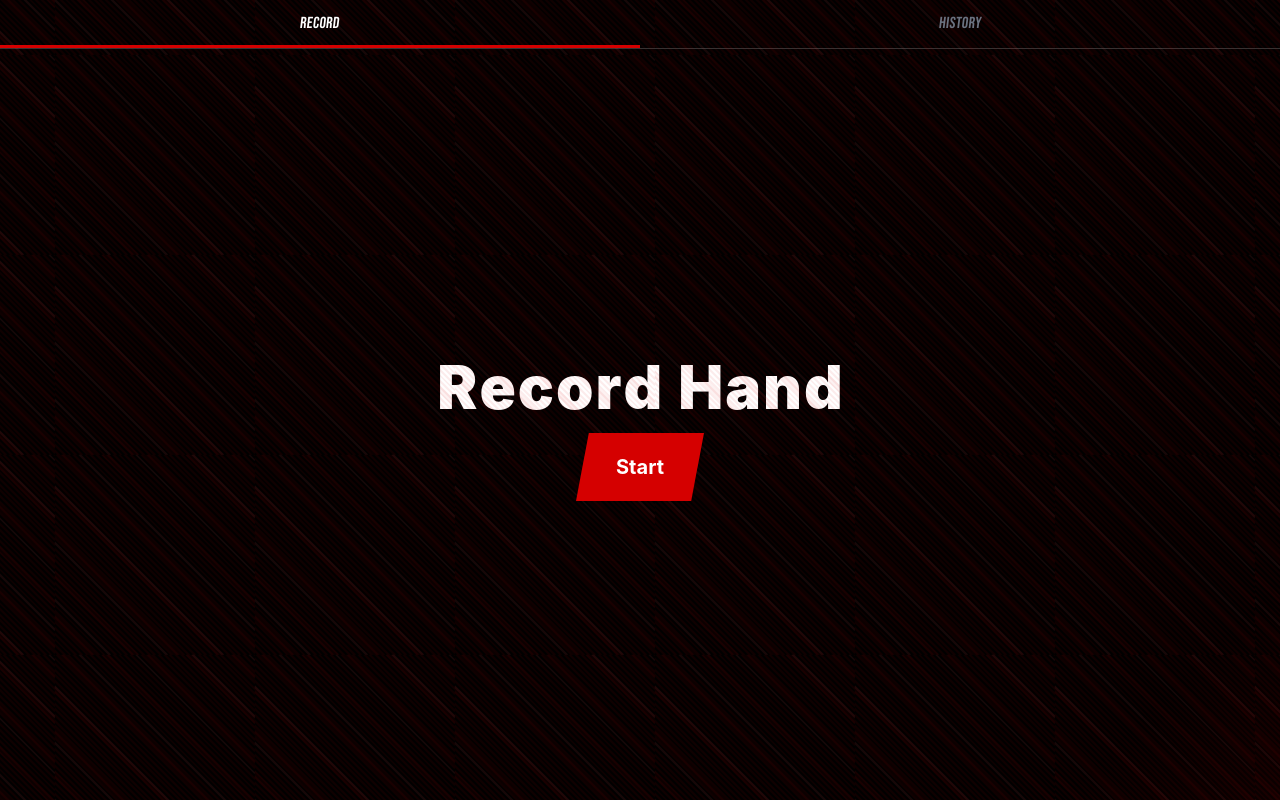
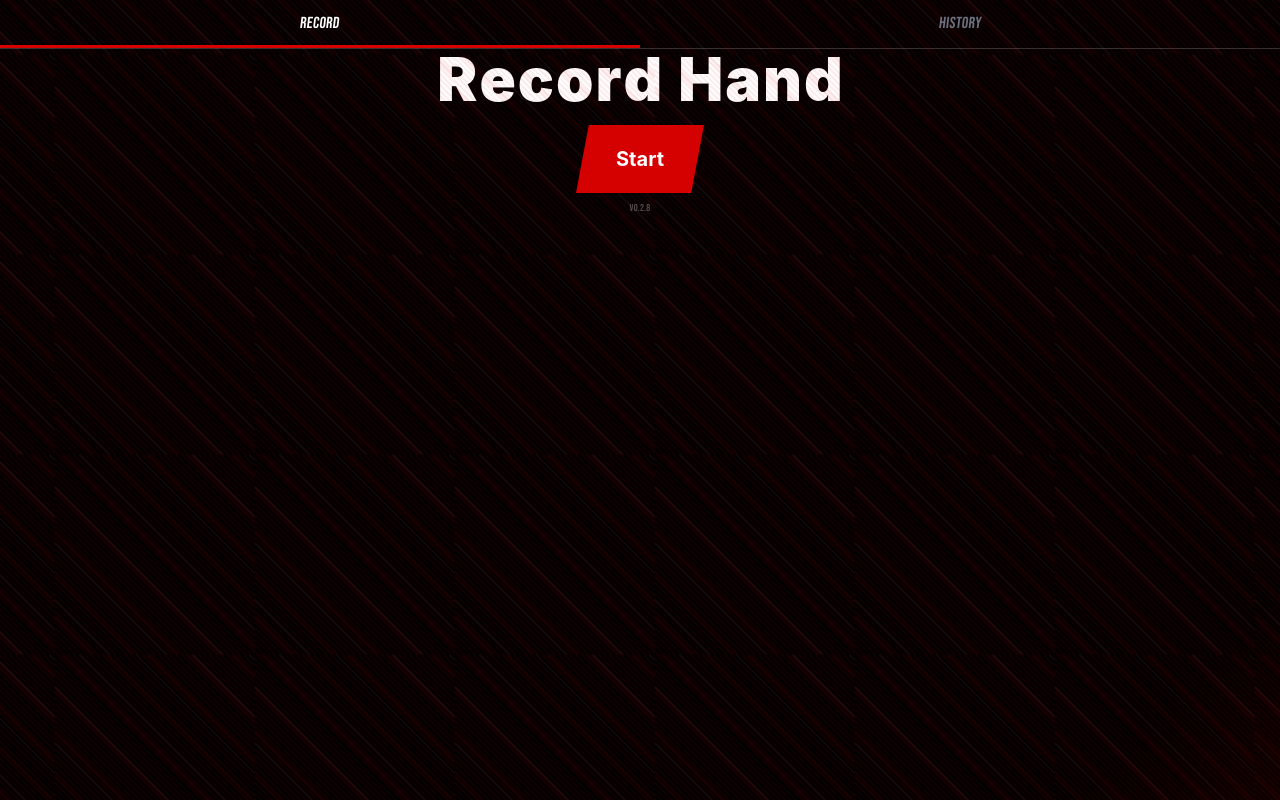
Before and after one commit to kenhakoken-spec/poker-p5, a Next.js app: page / in a window 1280 px wide. Built offline with nearby package versions, Linux system fonts and the light colour scheme.

Commit message:
fix: BUG-40 flop confirm button + BUG-41 version display (v0.2.8)

```diff
--- a/app/record/page.tsx
+++ b/app/record/page.tsx
@@ -629,7 +629,7 @@ export default function RecordPage() {
     const titleText = 'Record Hand';
     // UI-29: p-4を除去し、flex + justify-center + items-center + h-full で縦方向中央
     return (
-      <main className="h-[100dvh] overflow-hidden bg-black text-white flex flex-col">
+      <main className="h-full overflow-hidden bg-black text-white flex flex-col">
         <div className="flex-1 flex flex-col items-center justify-center">
           <div className="flex justify-center flex-wrap gap-0.5 mb-4">
             {titleText.split('').map((char, i) => (
@@ -658,7 +658,7 @@ export default function RecordPage() {
           </motion.button>
         </div>
         {/* UI-51: バージョン表示を最下部中央に配置（mt-auto効果でflex末尾） */}
-        <div className="text-center pb-4">
+        <div className="shrink-0 text-center pb-4">
           <span className="text-[10px] font-p5-en text-white/30">v{pkg.version}</span>
         </div>
       </main>
@@ -1025,7 +1025,7 @@ export default function RecordPage() {
             )}
           </div>
         </div>
-        <div className="flex-1 min-h-0">
+        <div className="flex-1 min-h-0 flex flex-col">
           <BoardSelector
             street={pendingBoardStreet}
             count={count}
--- a/package.json
+++ b/package.json
@@ -1,6 +1,6 @@
 {
   "name": "poker3",
-  "version": "0.2.7",
+  "version": "0.2.8",
   "private": true,
   "scripts": {
     "dev": "next dev -p 3000",
```
